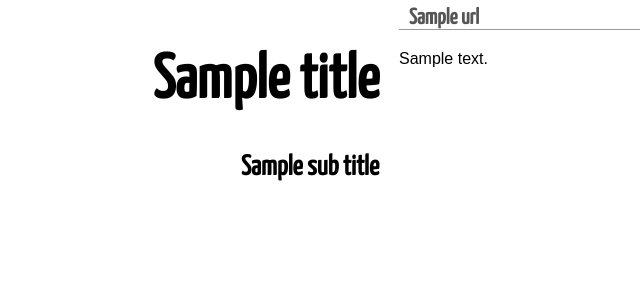
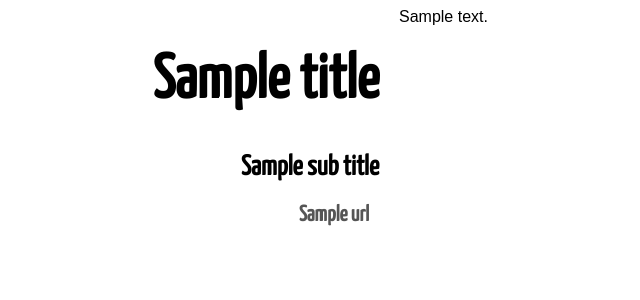
Before and after one commit to dekomote/narcissist, a Python web app: template templates/simple/main.html in a window 1280 px wide. Shown: the top 300 px of the page, without its empty margins (251-891 px from the left). Run offline with Jinja, Linux system fonts and the light colour scheme; the template is opened without the code that fills it: most values are stand-ins (such as "Sample title", 1, 10 or a date in 2020).

Commit message:
In simple theme, menu moved to the left

```diff
--- a/static/simple/css/style.css
+++ b/static/simple/css/style.css
@@ -18,9 +18,9 @@ h2#sub-title{
 }
 
 #menu{
-    border-bottom: 1px solid #999;
     margin-bottom: 20px;
-    text-align: justify;
+    margin-top: 20px;
+    text-align: right;
 }
 
 #menu a:link,
@@ -32,6 +32,8 @@ h2#sub-title{
     font-weight:bold;
     text-decoration: none;
     padding: 0px 10px;
+    margin-bottom:10px;
+    display:block;
 }
 
 p{
--- a/templates/simple/main.html
+++ b/templates/simple/main.html
@@ -18,15 +18,16 @@
         <div class="grid_6 ">
             <h1 id="title">{{title}}</h1>
             <h2 id="sub-title">{{sub_title}}</h2>
-        </div>
-
-        <div class="grid_6 ">
             <div id="menu">
                 {% for url in urls %}
                     <a href="{{url["url"]}}">{{url["title"]}}</a>
                 {%endfor%}
             </div>
-            {{content|safe}}
+
+        </div>
+
+        <div class="grid_6 ">
+                        {{content|safe}}
         </div>
 
     </div>
```
